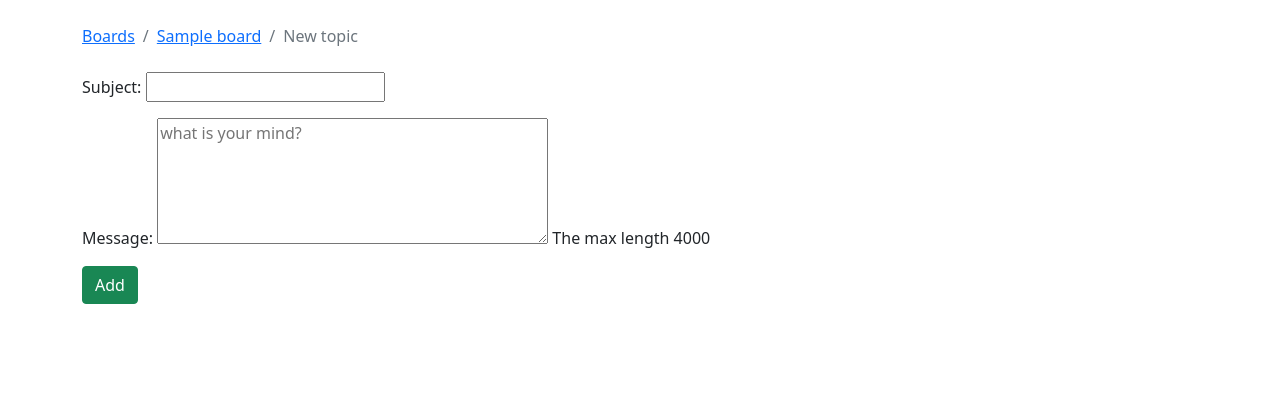
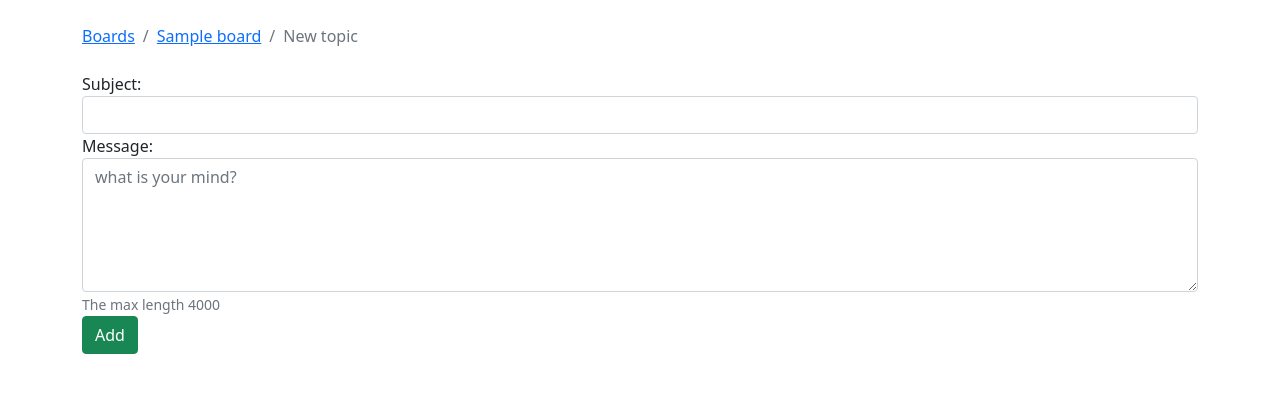
Before and after one commit to Qadomy/Django-Server, a Django app: page /boards/1/new in a window 1280 px wide. Shown: the top 393 px of the page. Run offline with Django 3.2, Linux system fonts and the light colour scheme; tables that the repository leaves empty hold one stand-in row (values such as "Sample post"); some libraries are stand-ins or nearby versions.

Commit message:
use widget tweaks for form

```diff
--- a/dicussion_board/settings.py
+++ b/dicussion_board/settings.py
@@ -35,6 +35,7 @@ INSTALLED_APPS = [
     'django.contrib.sessions',
     'django.contrib.messages',
     'django.contrib.staticfiles',
+    'widget_tweaks',
     'boards',
 ]
 
--- /dev/null
+++ b/templates/include/form.html
@@ -0,0 +1,33 @@
+{% load widget_tweaks %}
+
+
+{% for field in form%}
+<div class="from-group">
+    {{field.label_tag}}
+
+    {%if form.is_bound%}
+
+    {%if field.errors%}
+
+    {%render_field field class="form-control is-invalid"%}
+
+    {%for error in field.errors%}
+    <div class="invalid-feedback">{{error}}</div>
+    {%endfor%}
+
+    {%else%} {%render_field field class="form-control is-valid"%}
+    {%endif%}
+
+    {%else%} {%render_field field class="form-control"%}
+
+    {%endif%}
+    <!-- Mount score goal -->
+</div>
+
+{%if field.help_text%}
+<small class="form-text text-muted">
+    {{field.help_text}}
+</small>
+{%endif%}
+
+{%endfor%}
--- a/templates/new_topic.html
+++ b/templates/new_topic.html
@@ -15,7 +15,10 @@ Create new topic
 {% block content %}
 <form method="post" novalidate>
     {% csrf_token %}
-    {{form.as_p}}
+
+    {%include 'include/form.html'%}
+
+    <br>
     <button type="submit" class="btn btn-success">Add</button>
 </form>
 {% endblock %}
```
